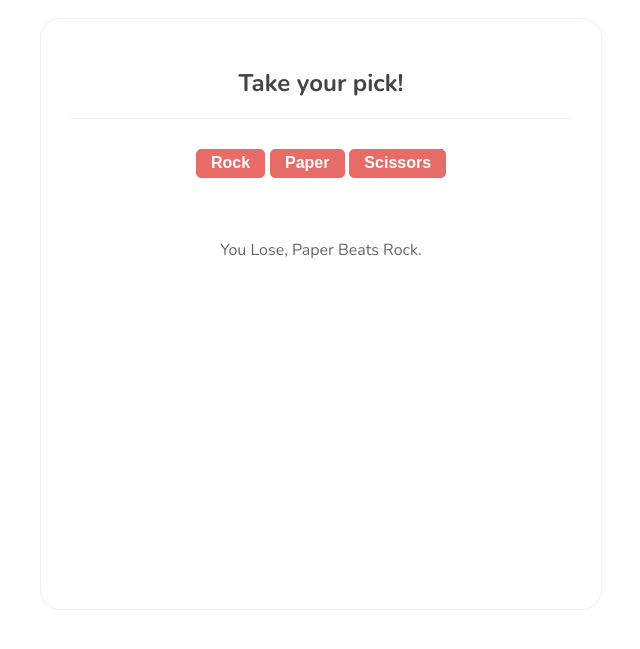
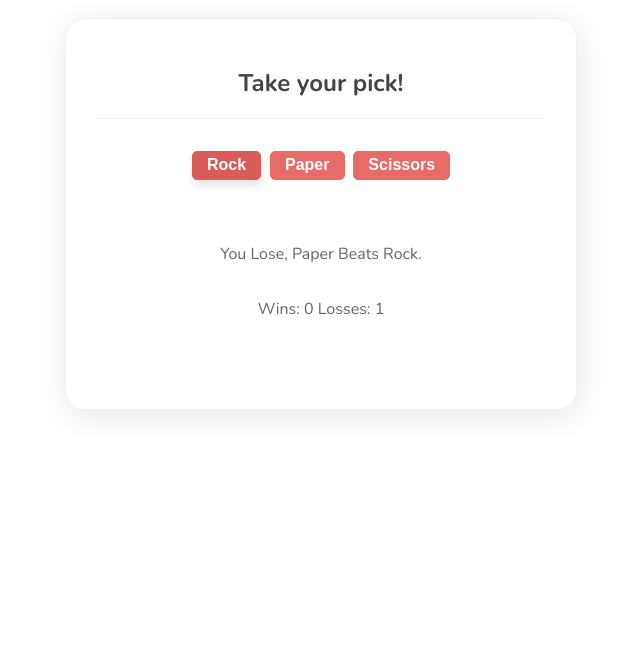
Before and after one commit to Conatrad/Rock-Paper-Scissors, a plain HTML site: page index.html in a window 1280 px wide. Both pictures are taken after a click on the button "Rock". Shown: the part 63-712 px from the top of the page, without its empty margins (319-959 px from the left). Drawn offline with nearby package versions, Linux system fonts and the light colour scheme.

Commit message:
completed styling for UI and added win/loss counter. Updated README.md to explain game post UI update.

```diff
--- a/JS/script.js
+++ b/JS/script.js
@@ -1,8 +1,8 @@
-var win;
-var loss;
-
-
 const buttons = document.querySelectorAll('button');
+const picks = document.querySelector('.picks');
+let win = 0;
+let loss = 0;
+let games  = 0;
 
 computerSelection = () => {
 
@@ -26,39 +26,49 @@ buttons.forEach((button) => {
     button.addEventListener('click', () => {
 
         playGame(button.id, computerSelection());
+
+        picks.innerHTML = "Wins: " + win + " Losses: " + loss;
+
     });
 });
-
 
 playGame = (playerSelection, computerSelection) => {
 
     const result = document.querySelector('.result');
 
     if(playerSelection == 'rock' && computerSelection == 'paper'){
-        result.innerHTML = "You Lose, Paper Beats Rock.";
+        result.innerHTML =  "You Lose, Paper Beats Rock.";
+        loss++;
     }
 
     else if(playerSelection == 'paper' && computerSelection == 'scissors'){
         result.innerHTML = "You Lose, Scissors Beats Paper.";
+        loss++;
     }
 
     else if(playerSelection == 'scissors' && computerSelection == 'rock'){
         result.innerHTML = "You Lose, Rock Beats Scissors.";
+        loss++;
     }
 
     else if (playerSelection == 'rock' && computerSelection == 'scissors'){
         result.innerHTML = "You Win, Rock Beats Scissors!";
+        win++;
     }
 
     else if (playerSelection == 'paper' && computerSelection == 'rock'){
         result.innerHTML = "You Win, Paper Beats Rock!";
+        win++;
     }
 
     else if (playerSelection == 'scissors' && computerSelection == 'paper'){
         result.innerHTML = "You Win, Scissors Beats Paper!";
+        win++;
     }
 
     else {
         result.innerHTML = "It's a Draw";
     }
+
+    games++;
 }
--- a/css/style.css
+++ b/css/style.css
@@ -21,10 +21,11 @@ h2 {
 .game {
     padding: 30px 30px 60px;
     margin: auto;
-    max-width: 500px;
-    height: 500px;
+    max-width: 450px;
+    height: 300px;
     border: 1px solid #efefef;
     border-radius: 20px;
+    box-shadow: 2px 6px 30px rgba(0, 0, 0, 0.1);
 }
 
 .result {
@@ -47,9 +48,13 @@ button {
     padding: 0.27rem 0.9rem;
     text-decoration: none;
     font-weight: 700;
+    margin: 2px;
 }
 
 button:hover,
 button:focus {
-
+    cursor: pointer;
+    background:#da5b57;
+    border: 1px solid #da5b57;
+    box-shadow: 1px 6px 10px rgba(0, 0, 0, 0.1);
 }
--- a/index.html
+++ b/index.html
@@ -19,8 +19,8 @@
                     <button id="paper">Paper</button>
                     <button id="scissors">Scissors</button>
                 </div>
+            <div class="result"></div>
             <div class="picks"></div>
-            <div class="result"></div>
         </section>
 
         <script type="text/javascript" src="JS/script.js"></script>
```
Also changed, not shown: 1 other file.
